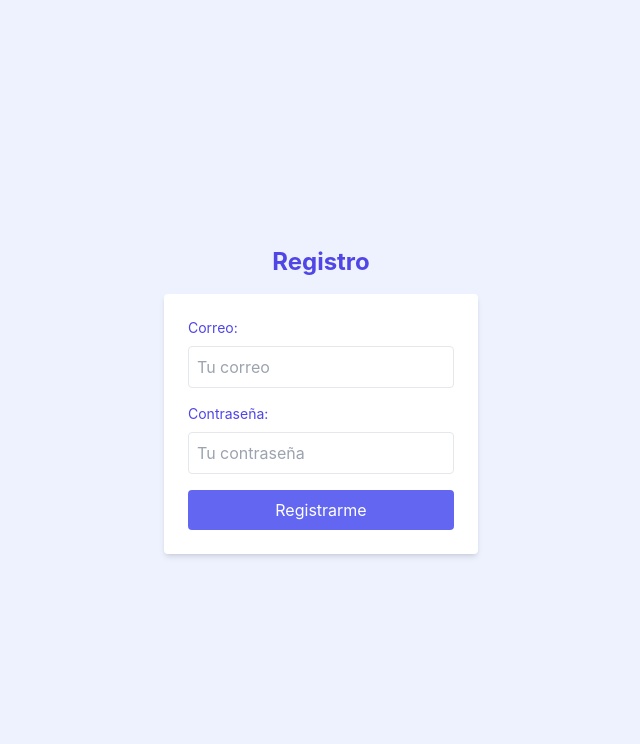
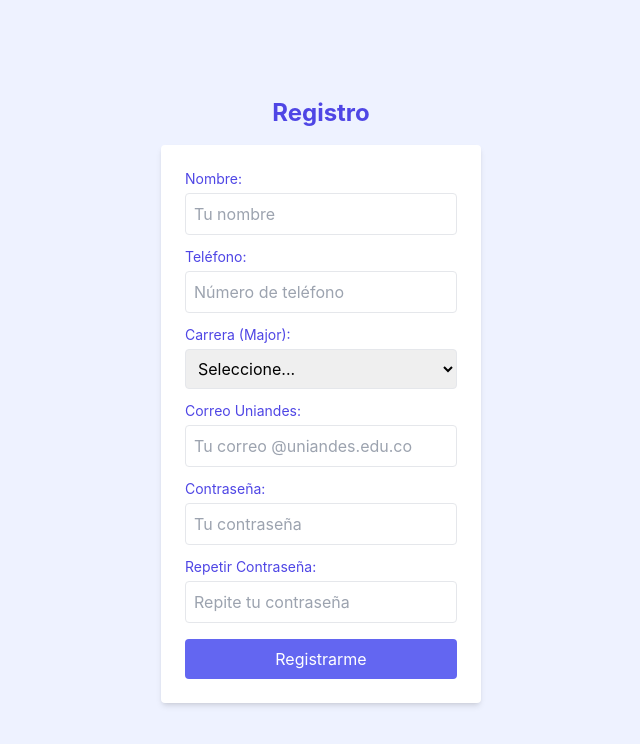
Before and after one commit to Computer-Society-Uniandes/Monitorias, a React (Create React App) app: page /register in a window 1280 px wide. Shown: the top 744 px of the page, without its empty margins (319-959 px from the left). Built offline with nearby package versions, Linux system fonts and the light colour scheme.

Commit message:
firestore implemented

```diff
--- a/src/App.js
+++ b/src/App.js
@@ -11,15 +11,9 @@ function App() {
   return (
     <Router>
       <Routes>
-        {/* Ruta principal (landing page) */}
         <Route path="/" element={<Auth />} />
-
-        {/* Ruta para iniciar sesión */}
         <Route path="/login" element={<Login />} />
-
-        {/* Ruta para registro */}
         <Route path="/register" element={<Register />} />
-
         <Route path="/home" element={<Welcome />} />
       </Routes>
     </Router>
--- a/src/Components/Login.js
+++ b/src/Components/Login.js
@@ -13,9 +13,15 @@ const Login = () => {
   const handleLogin = async (e) => {
     e.preventDefault();
     try {
-      await signInWithEmailAndPassword(auth, email, password);
-      // Una vez logueado con éxito, puedes navegar a otra ruta:
-      navigate("/");
+      const userCredential = await signInWithEmailAndPassword(auth, email, password);
+      const user = userCredential.user;
+
+      // Guardar en localStorage
+      localStorage.setItem("userUid", user.uid);
+      localStorage.setItem("userEmail", email);
+
+      // Redirigir
+      navigate("/home");
     } catch (error) {
       console.error("Error al iniciar sesión:", error);
       alert("Usuario o contraseña incorrectos.");
@@ -26,6 +32,7 @@ const Login = () => {
     <div className="flex flex-col items-center justify-center h-screen bg-indigo-50">
       <h2 className="text-2xl font-bold mb-4 text-indigo-600">Iniciar Sesión</h2>
       <form onSubmit={handleLogin} className="flex flex-col bg-white p-6 rounded shadow-md">
+
         <label className="mb-2 text-sm text-indigo-600">Correo:</label>
         <input
           type="email"
--- a/src/Components/Register.js
+++ b/src/Components/Register.js
@@ -1,21 +1,71 @@
 // src/Components/Register.js
 import React, { useState } from 'react';
-import { createUserWithEmailAndPassword } from "firebase/auth";
-import { auth } from "../firebaseConfig";
-import { useNavigate } from "react-router-dom";
+import { createUserWithEmailAndPassword } from 'firebase/auth';
+import { auth, db } from '../firebaseConfig';
+import { doc, setDoc } from 'firebase/firestore';
+import { useNavigate } from 'react-router-dom';
 
 const Register = () => {
   const navigate = useNavigate();
 
+  const [name, setName] = useState("");
+  const [phoneNumber, setPhoneNumber] = useState("");
+  const [major, setMajor] = useState("");
   const [email, setEmail] = useState("");
   const [password, setPassword] = useState("");
+  const [confirmPassword, setConfirmPassword] = useState("");
+
+  // Lista estática de majors; en un caso real podrías cargarlos desde Firestore
+  const majors = [
+    { value: "ingenieria-sistemas", label: "Ingeniería de Sistemas" },
+    { value: "ingenieria-industrial", label: "Ingeniería Industrial" },
+    { value: "ingenieria-electrica", label: "Ingeniería Eléctrica" },
+    { value: "medicina", label: "Medicina" },
+    { value: "economia", label: "Economía" },
+    // Agrega más carreras aquí...
+  ];
 
   const handleRegister = async (e) => {
     e.preventDefault();
+
+    // 1. Validaciones de campos vacíos
+    if (!name || !phoneNumber || !major || !email || !password || !confirmPassword) {
+      alert("Todos los campos son obligatorios.");
+      return;
+    }
+
+    // 2. Validación de contraseñas
+    if (password !== confirmPassword) {
+      alert("Las contraseñas no coinciden.");
+      return;
+    }
+
+    // 3. Validar que el correo sea @uniandes.edu.co
+    if (!email.endsWith("@uniandes.edu.co")) {
+      alert("Solo se permite registrar con correos @uniandes.edu.co");
+      return;
+    }
+
     try {
-      await createUserWithEmailAndPassword(auth, email, password);
-      // Una vez registrado con éxito, podemos redirigir a Iniciar Sesión o a otra ruta
-      navigate("/login");
+      // 4. Crear usuario en Firebase Auth
+      const userCredential = await createUserWithEmailAndPassword(auth, email, password);
+      const user = userCredential.user;
+
+      // 5. Guardar datos adicionales en Firestore
+      await setDoc(doc(db, "user", user.uid), {
+        name,
+        mail: email,
+        phone_number: phoneNumber,
+        major,
+      });
+
+      // 6. Guardar en localStorage que ya está logueado (por ejemplo, guardamos el uid)
+      localStorage.setItem("userUid", user.uid);
+      localStorage.setItem("userEmail", email);
+
+      // 7. Mostrar mensaje y redirigir a /home
+      alert("Registro exitoso");
+      navigate("/home");
     } catch (error) {
       console.error("Error al registrar:", error);
       alert("No se pudo registrar el usuario.");
@@ -23,25 +73,67 @@ const Register = () => {
   };
 
   return (
-    <div className="flex flex-col items-center justify-center h-screen bg-indigo-50">
+    <div className="flex flex-col items-center justify-center min-h-screen bg-indigo-50">
       <h2 className="text-2xl font-bold mb-4 text-indigo-600">Registro</h2>
-      <form onSubmit={handleRegister} className="flex flex-col bg-white p-6 rounded shadow-md">
-        <label className="mb-2 text-sm text-indigo-600">Correo:</label>
+      <form onSubmit={handleRegister} className="flex flex-col bg-white p-6 rounded shadow-md w-80">
+
+        <label className="mb-1 text-sm text-indigo-600">Nombre:</label>
+        <input
+          type="text"
+          className="mb-3 p-2 border rounded"
+          placeholder="Tu nombre"
+          value={name}
+          onChange={(e) => setName(e.target.value)}
+        />
+
+        <label className="mb-1 text-sm text-indigo-600">Teléfono:</label>
+        <input
+          type="text"
+          className="mb-3 p-2 border rounded"
+          placeholder="Número de teléfono"
+          value={phoneNumber}
+          onChange={(e) => setPhoneNumber(e.target.value)}
+        />
+
+        <label className="mb-1 text-sm text-indigo-600">Carrera (Major):</label>
+        <select
+          className="mb-3 p-2 border rounded"
+          value={major}
+          onChange={(e) => setMajor(e.target.value)}
+        >
+          <option value="">Seleccione...</option>
+          {majors.map((m) => (
+            <option key={m.value} value={m.value}>
+              {m.label}
+            </option>
+          ))}
+        </select>
+
+        <label className="mb-1 text-sm text-indigo-600">Correo Uniandes:</label>
         <input
           type="email"
-          className="mb-4 p-2 border rounded"
-          placeholder="Tu correo"
+          className="mb-3 p-2 border rounded"
+          placeholder="Tu correo @uniandes.edu.co"
           value={email}
           onChange={(e) => setEmail(e.target.value)}
         />
 
-        <label className="mb-2 text-sm text-indigo-600">Contraseña:</label>
+        <label className="mb-1 text-sm text-indigo-600">Contraseña:</label>
+        <input
+          type="password"
+          className="mb-3 p-2 border rounded"
+          placeholder="Tu contraseña"
+          value={password}
+          onChange={(e) => setPassword(e.target.value)}
+        />
+
+        <label className="mb-1 text-sm text-indigo-600">Repetir Contraseña:</label>
         <input
           type="password"
           className="mb-4 p-2 border rounded"
-          placeholder="Tu contraseña"
-          value={password}
-          onChange={(e) => setPassword(e.target.value)}
+          placeholder="Repite tu contraseña"
+          value={confirmPassword}
+          onChange={(e) => setConfirmPassword(e.target.value)}
         />
 
         <button
--- a/src/Components/Welcome.js
+++ b/src/Components/Welcome.js
@@ -2,9 +2,19 @@
 import React from 'react';
 
 const Welcome = () => {
+  // Leer info de localStorage (si deseas)
+  const userUid = localStorage.getItem("userUid");
+  const userEmail = localStorage.getItem("userEmail");
+
   return (
-    <div>
-      <p>Bienvenidos</p>
+    <div className="flex flex-col items-center justify-center h-screen">
+      <h1 className="text-3xl font-bold mb-4">¡Bienvenido!</h1>
+      {userUid && (
+        <p className="text-xl">
+          UID: {userUid} <br/>
+          Email: {userEmail}
+        </p>
+      )}
     </div>
   );
 }
--- a/src/firebaseConfig.js
+++ b/src/firebaseConfig.js
@@ -2,6 +2,7 @@
 import { initializeApp } from "firebase/app";
 import { getAnalytics } from "firebase/analytics";
 import { getAuth } from "firebase/auth";
+import { getFirestore } from "firebase/firestore"
 // TODO: Add SDKs for Firebase products that you want to use
 // https://firebase.google.com/docs/web/setup#available-libraries
 
@@ -23,3 +24,4 @@ const analytics = getAnalytics(app_Firebase);
 
 export default app_Firebase;
 export const auth = getAuth(app_Firebase);
+export const db = getFirestore(app_Firebase);
```
